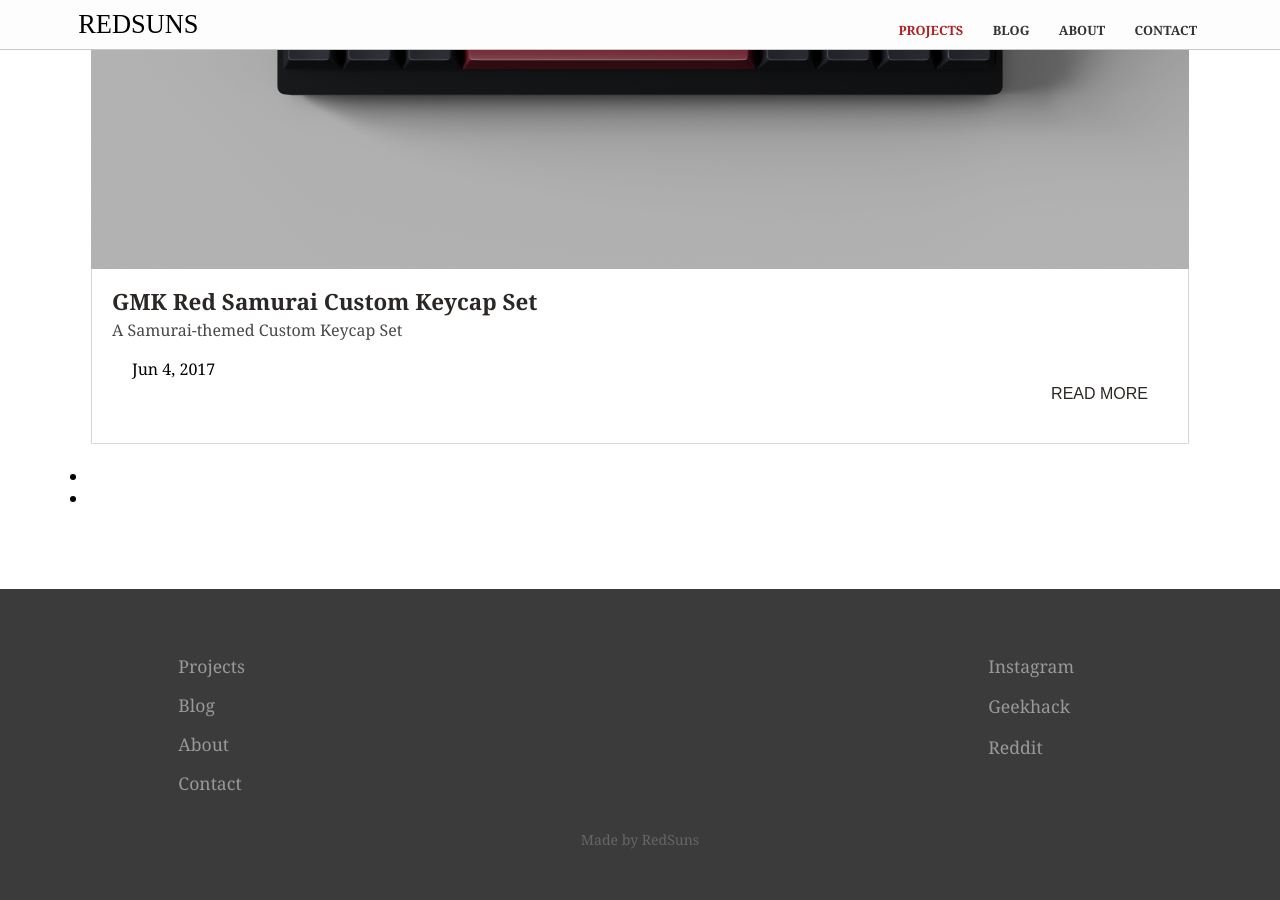
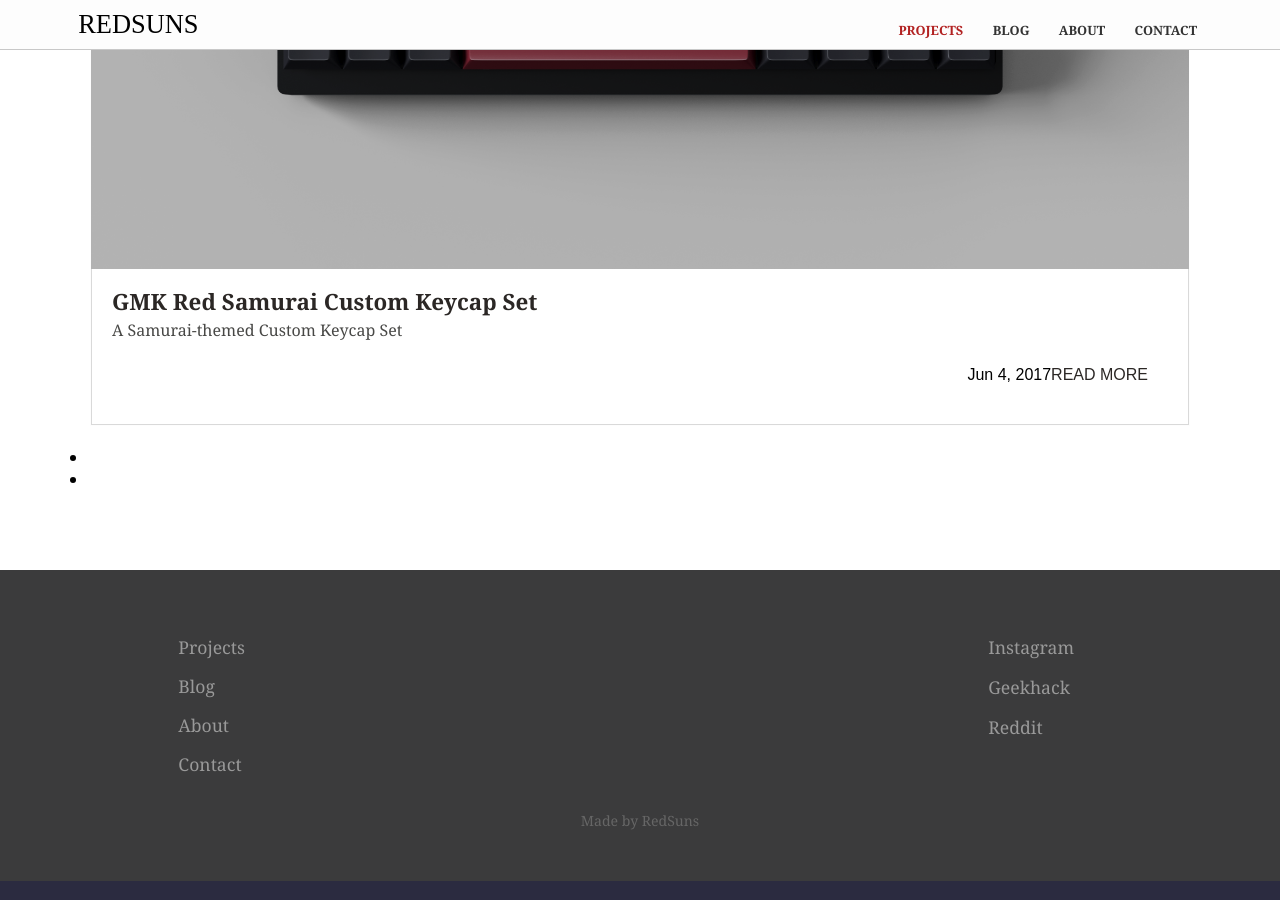
Before and after one commit to RedSunsRMK/redsunsrmk.github.io, a Jekyll site: the page built from projects.html, in a window 1280 px wide and 900 px high, scrolled down 549 px. Built offline with Jekyll 4.4.1, drawn with Linux system fonts in a browser that asks for light colours.

Commit message:
Update projects.html

```diff
--- a/projects.html
+++ b/projects.html
@@ -25,7 +25,7 @@ description:
 						</a>
 						<div class="position">{{ project.description }}</div>
 					<div class="detailstwo">
-						<div class="projectdate">{{ project.date | date: "%b %-d, %Y"}}</div><div class="readmore"><a href="{{ site.baseurl }}{{ project.url }}">READ MORE</a></div></div>
+						<div class="readmore">{{ project.date | date: "%b %-d, %Y"}}<a href="{{ site.baseurl }}{{ project.url }}">READ MORE</a></div></div>
 					</div>
 					</div>
 
```
